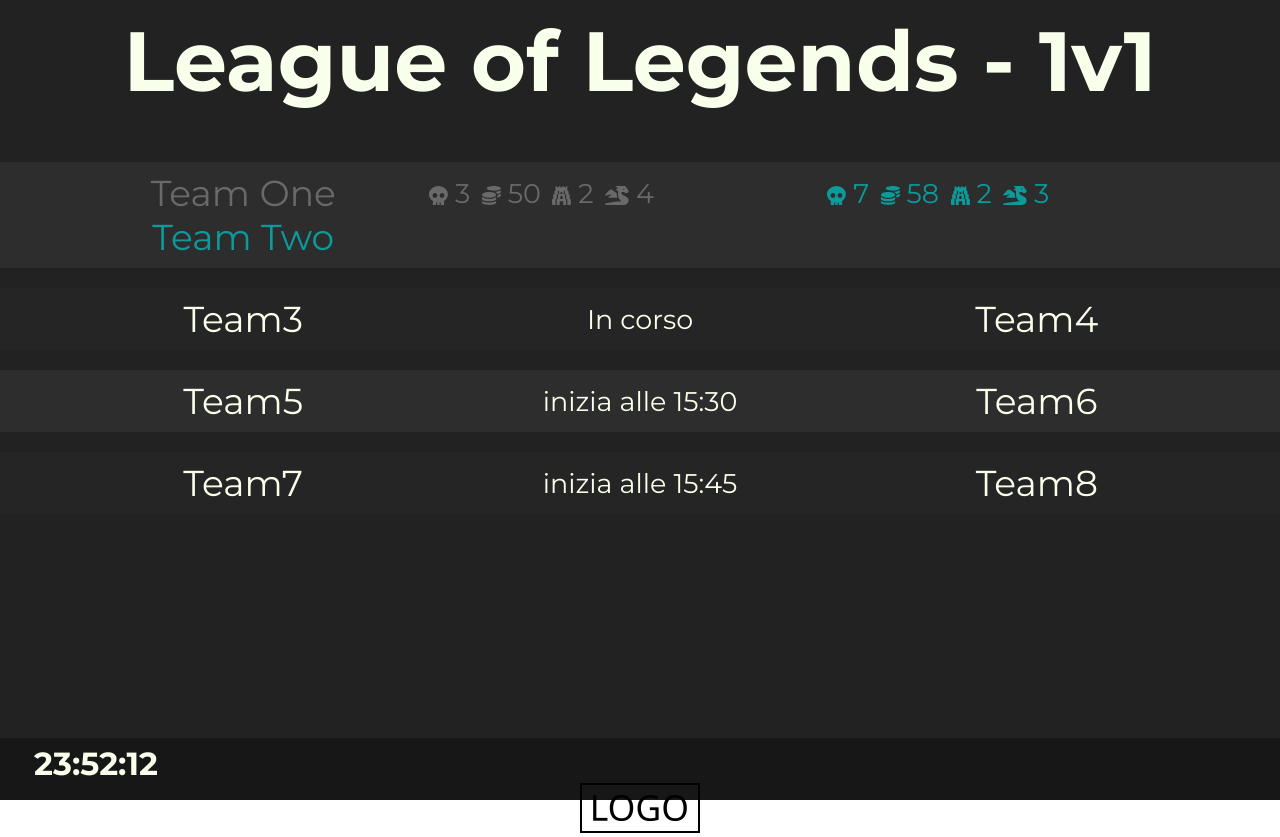
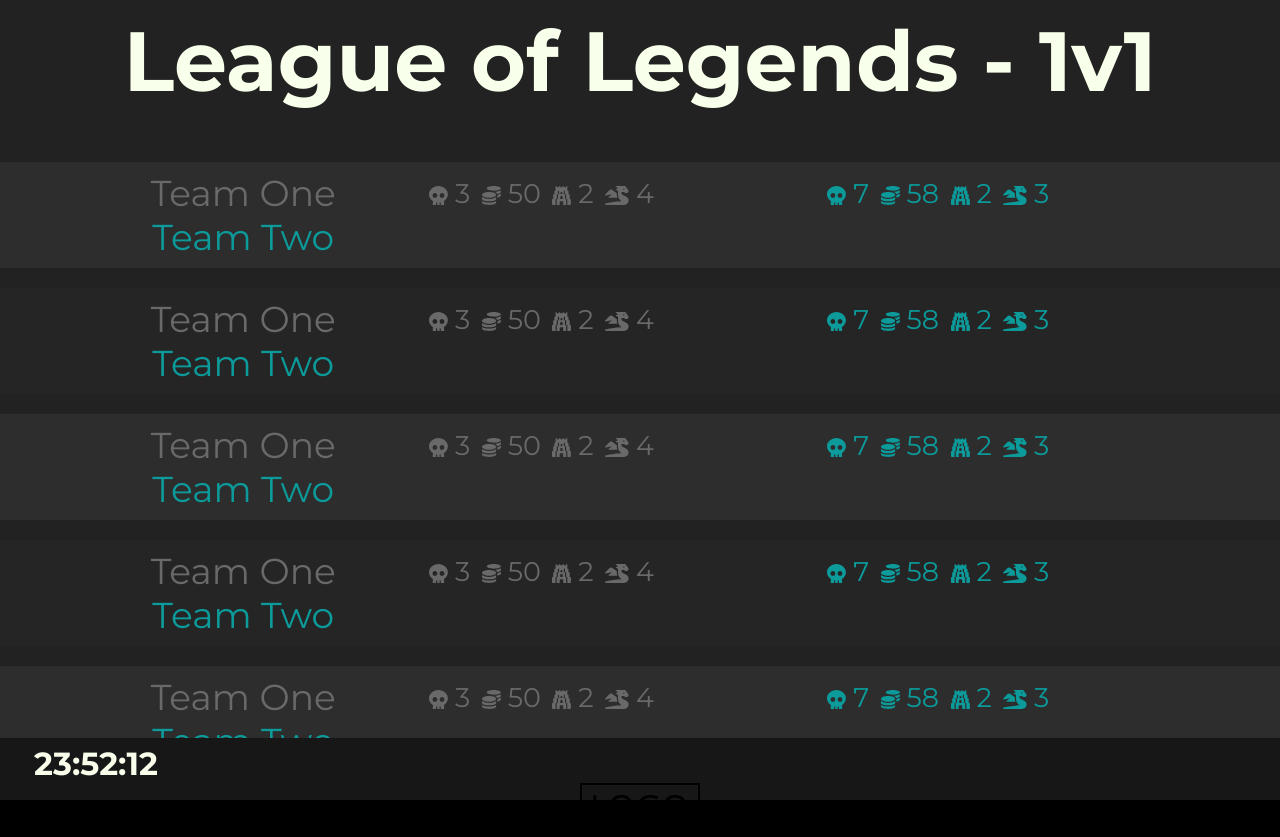
Before and after one commit to thehellnet/lanparty-showcase-OLD, a Vue app: page / in a window 1280 px wide. Built offline with nearby package versions, Linux system fonts and the light colour scheme.

Commit message:
Adds some demo data for development

```diff
--- a/package.json
+++ b/package.json
@@ -20,6 +20,7 @@
     "vue": "^2.6.10",
     "vue-class-component": "^7.0.2",
     "vue-property-decorator": "^8.3.0",
+    "vue-scrollto": "^2.17.1",
     "vue-stomp": "0.0.5",
     "vuetify": "^2.1.0"
   },
--- a/src/App.vue
+++ b/src/App.vue
@@ -7,6 +7,7 @@
 
 <script lang="ts">
 import { Component, Vue } from "vue-property-decorator";
+
 import ShowcaseFooter from "@/components/ShowcaseFooter.vue";
 import ShowcaseContent from "@/components/ShowcaseContent.vue";
 import showcaseService from "@/services/showcase.service";
@@ -38,18 +39,25 @@
   margin: 0;
   padding: 0;
   height: 100%;
+  overflow: hidden;
+  background: black;
 }
 
 @import "~typeface-montserrat/index.css";
 
-#app {
+div#app {
   font-family: "Montserrat", Helvetica, Arial, sans-serif;
   -webkit-font-smoothing: antialiased;
   -moz-osx-font-smoothing: grayscale;
   text-align: center;
+  display: grid;
   color: #f8ffea;
-  display: flex;
-  flex-direction: column;
   height: 100%;
+  padding: 0;
+  margin: 0;
+  top: 0;
+  bottom: 0;
+  left: 0;
+  right: 0;
 }
 </style>
--- a/src/components/ShowcaseContent.vue
+++ b/src/components/ShowcaseContent.vue
@@ -4,8 +4,13 @@
       League of Legends - 1v1
     </div>
     <div class="pane-content">
-      <div class="match-table">
-        <div v-for="(match, idx) in matches" :key="idx" class="match-row">
+      <div id="match-table" class="match-table">
+        <div
+          v-for="(match, idx) in matches"
+          :key="idx"
+          :id="'match-' + match.id"
+          class="match-row"
+        >
           <div
             v-bind:class="{
               'match-cell-local': true,
@@ -94,40 +99,28 @@
 
 <script lang="ts">
 import { Component, Vue } from "vue-property-decorator";
+import VueScrollTo from "vue-scrollto";
+import { DemoData } from "@/demo/demodata";
 
 @Component
 export default class ShowcaseContent extends Vue {
-  public matches = [
-    {
-      local: "Team One",
-      guest: "Team Two",
-      status: "PLAYED",
-      winner: "guest",
-      scoresLocal: {
-        kills: 3,
-        gold: 50,
-        towers: 2,
-        dragons: 4
-      },
-      scoresGuest: {
-        kills: 7,
-        gold: 58,
-        towers: 2,
-        dragons: 3
-      }
-    },
-    { local: "Team3", guest: "Team4", status: "RUNNING" },
-    { local: "Team5", guest: "Team6", status: "SCHEDULED", when: "15:30" },
-    { local: "Team7", guest: "Team8", status: "SCHEDULED", when: "15:45" }
-  ];
+  public matches = DemoData.matches;
 
-  created() {}
+  created() {
+    const runningMatch = this.matches.filter(
+      match => match.status === "RUNNING"
+    )[0];
+
+    VueScrollTo.scrollTo("#match-" + runningMatch.id);
+  }
 }
 </script>
 
 <style scoped>
 div#content {
-  flex: 1 0 auto;
+  margin: 0;
+  padding: 0;
+  width: 100%;
   background: #222222;
   font-size: x-large;
 }
--- a/src/components/ShowcaseFooter.vue
+++ b/src/components/ShowcaseFooter.vue
@@ -54,6 +54,11 @@
   padding: 6px 16px;
   height: 50px;
   background: #171717;
+  position: absolute;
+  bottom: 0;
+  left: 0;
+  right: 0;
+  z-index: 1000;
 }
 
 div.footer-spacer {
--- /dev/null
+++ b/src/demo/demodata.ts
@@ -0,0 +1,328 @@
+export class DemoData {
+  public static readonly matches = [
+    {
+      id: 1,
+      local: "Team One",
+      guest: "Team Two",
+      status: "PLAYED",
+      winner: "guest",
+      scoresLocal: { kills: 3, gold: 50, towers: 2, dragons: 4 },
+      scoresGuest: { kills: 7, gold: 58, towers: 2, dragons: 3 }
+    },
+    {
+      id: 2,
+      local: "Team One",
+      guest: "Team Two",
+      status: "PLAYED",
+      winner: "guest",
+      scoresLocal: { kills: 3, gold: 50, towers: 2, dragons: 4 },
+      scoresGuest: { kills: 7, gold: 58, towers: 2, dragons: 3 }
+    },
+    {
+      id: 3,
+      local: "Team One",
+      guest: "Team Two",
+      status: "PLAYED",
+      winner: "guest",
+      scoresLocal: { kills: 3, gold: 50, towers: 2, dragons: 4 },
+      scoresGuest: { kills: 7, gold: 58, towers: 2, dragons: 3 }
+    },
+    {
+      id: 4,
+      local: "Team One",
+      guest: "Team Two",
+      status: "PLAYED",
+      winner: "guest",
+      scoresLocal: { kills: 3, gold: 50, towers: 2, dragons: 4 },
+      scoresGuest: { kills: 7, gold: 58, towers: 2, dragons: 3 }
+    },
+    {
+      id: 5,
+      local: "Team One",
+      guest: "Team Two",
+      status: "PLAYED",
+      winner: "guest",
+      scoresLocal: { kills: 3, gold: 50, towers: 2, dragons: 4 },
+      scoresGuest: { kills: 7, gold: 58, towers: 2, dragons: 3 }
+    },
+    {
+      id: 6,
+      local: "Team One",
+      guest: "Team Two",
+      status: "PLAYED",
+      winner: "guest",
+      scoresLocal: { kills: 3, gold: 50, towers: 2, dragons: 4 },
+      scoresGuest: { kills: 7, gold: 58, towers: 2, dragons: 3 }
+    },
+    {
+      id: 7,
+      local: "Team One",
+      guest: "Team Two",
+      status: "PLAYED",
+      winner: "guest",
+      scoresLocal: { kills: 3, gold: 50, towers: 2, dragons: 4 },
+      scoresGuest: { kills: 7, gold: 58, towers: 2, dragons: 3 }
+    },
+    {
+      id: 8,
+      local: "Team One",
+      guest: "Team Two",
+      status: "PLAYED",
+      winner: "guest",
+      scoresLocal: { kills: 3, gold: 50, towers: 2, dragons: 4 },
+      scoresGuest: { kills: 7, gold: 58, towers: 2, dragons: 3 }
+    },
+    {
+      id: 9,
+      local: "Team One",
+      guest: "Team Two",
+      status: "PLAYED",
+      winner: "guest",
+      scoresLocal: { kills: 3, gold: 50, towers: 2, dragons: 4 },
+      scoresGuest: { kills: 7, gold: 58, towers: 2, dragons: 3 }
+    },
+    {
+      id: 10,
+      local: "Team One",
+      guest: "Team Two",
+      status: "PLAYED",
+      winner: "guest",
+      scoresLocal: { kills: 3, gold: 50, towers: 2, dragons: 4 },
+      scoresGuest: { kills: 7, gold: 58, towers: 2, dragons: 3 }
+    },
+    {
+      id: 11,
+      local: "Team One",
+      guest: "Team Two",
+      status: "PLAYED",
+      winner: "guest",
+      scoresLocal: { kills: 3, gold: 50, towers: 2, dragons: 4 },
+      scoresGuest: { kills: 7, gold: 58, towers: 2, dragons: 3 }
+    },
+    {
+      id: 12,
+      local: "Team One",
+      guest: "Team Two",
+      status: "PLAYED",
+      winner: "guest",
+      scoresLocal: { kills: 3, gold: 50, towers: 2, dragons: 4 },
+      scoresGuest: { kills: 7, gold: 58, towers: 2, dragons: 3 }
+    },
+    {
+      id: 13,
+      local: "Team One",
+      guest: "Team Two",
+      status: "PLAYED",
+      winner: "guest",
+      scoresLocal: { kills: 3, gold: 50, towers: 2, dragons: 4 },
+      scoresGuest: { kills: 7, gold: 58, towers: 2, dragons: 3 }
+    },
+    {
+      id: 14,
+      local: "Team One",
+      guest: "Team Two",
+      status: "PLAYED",
+      winner: "guest",
+      scoresLocal: { kills: 3, gold: 50, towers: 2, dragons: 4 },
+      scoresGuest: { kills: 7, gold: 58, towers: 2, dragons: 3 }
+    },
+    {
+      id: 15,
+      local: "Team One",
+      guest: "Team Two",
+      status: "PLAYED",
+      winner: "guest",
+      scoresLocal: { kills: 3, gold: 50, towers: 2, dragons: 4 },
+      scoresGuest: { kills: 7, gold: 58, towers: 2, dragons: 3 }
+    },
+    {
+      id: 16,
+      local: "Team One",
+      guest: "Team Two",
+      status: "PLAYED",
+      winner: "guest",
+      scoresLocal: { kills: 3, gold: 50, towers: 2, dragons: 4 },
+      scoresGuest: { kills: 7, gold: 58, towers: 2, dragons: 3 }
+    },
+    {
+      id: 17,
+      local: "Team One",
+      guest: "Team Two",
+      status: "PLAYED",
+      winner: "guest",
+      scoresLocal: { kills: 3, gold: 50, towers: 2, dragons: 4 },
+      scoresGuest: { kills: 7, gold: 58, towers: 2, dragons: 3 }
+    },
+    {
+      id: 18,
+      local: "Team One",
+      guest: "Team Two",
+      status: "PLAYED",
+      winner: "guest",
+      scoresLocal: { kills: 3, gold: 50, towers: 2, dragons: 4 },
+      scoresGuest: { kills: 7, gold: 58, towers: 2, dragons: 3 }
+    },
+    { id: 19, local: "Team3", guest: "Team4", status: "RUNNING" },
+    {
+      id: 20,
+      local: "Team5",
+      guest: "Team6",
+      status: "SCHEDULED",
+      when: "15:30"
+    },
+    {
+      id: 21,
+      local: "Team7",
+      guest: "Team8",
+      status: "SCHEDULED",
+      when: "15:45"
+    },
+    {
+      id: 22,
+      local: "Team9",
+      guest: "Team0",
+      status: "SCHEDULED",
+      when: "16:00"
+    },
+    {
+      id: 23,
+      local: "Team1",
+      guest: "Team2",
+      status: "SCHEDULED",
+      when: "15:30"
+    },
+    {
+      id: 24,
+      local: "Team3",
+      guest: "Team4",
+      status: "SCHEDULED",
+      when: "15:30"
+    },
+    {
+      id: 25,
+      local: "Team5",
+      guest: "Team6",
+      status: "SCHEDULED",
+      when: "15:30"
+    },
+    {
+      id: 26,
+      local: "Team7",
+      guest: "Team8",
+      status: "SCHEDULED",
+      when: "15:30"
+    },
+    {
+      id: 27,
+      local: "Team9",
+      guest: "Team0",
+      status: "SCHEDULED",
+      when: "15:30"
+    },
+    {
+      id: 28,
+      local: "Team1",
+      guest: "Team2",
+      status: "SCHEDULED",
+      when: "15:30"
+    },
+    {
+      id: 29,
+      local: "Team3",
+      guest: "Team4",
+      status: "SCHEDULED",
+      when: "15:30"
+    },
+    {
+      id: 30,
+      local: "Team5",
+      guest: "Team6",
+      status: "SCHEDULED",
+      when: "15:30"
+    },
+    {
+      id: 31,
+      local: "Team7",
+      guest: "Team8",
+      status: "SCHEDULED",
+      when: "15:30"
+    },
+    {
+      id: 32,
+      local: "Team9",
+      guest: "Team0",
+      status: "SCHEDULED",
+      when: "15:30"
+    },
+    {
+      id: 33,
+      local: "Team1",
+      guest: "Team2",
+      status: "SCHEDULED",
+      when: "15:30"
+    },
+    {
+      id: 34,
+      local: "Team3",
+      guest: "Team4",
+      status: "SCHEDULED",
+      when: "15:30"
+    },
+    {
+      id: 35,
+      local: "Team5",
+      guest: "Team6",
+      status: "SCHEDULED",
+      when: "15:30"
+    },
+    {
+      id: 36,
+      local: "Team7",
+      guest: "Team8",
+      status: "SCHEDULED",
+      when: "15:30"
+    },
+    {
+      id: 37,
+      local: "Team9",
+      guest: "Team0",
+      status: "SCHEDULED",
+      when: "15:30"
+    },
+    {
+      id: 38,
+      local: "Team1",
+      guest: "Team2",
+      status: "SCHEDULED",
+      when: "15:30"
+    },
+    {
+      id: 39,
+      local: "Team3",
+      guest: "Team4",
+      status: "SCHEDULED",
+      when: "15:30"
+    },
+    {
+      id: 40,
+      local: "Team5",
+      guest: "Team6",
+      status: "SCHEDULED",
+      when: "15:30"
+    },
+    {
+      id: 41,
+      local: "Team7",
+      guest: "Team8",
+      status: "SCHEDULED",
+      when: "15:30"
+    },
+    {
+      id: 42,
+      local: "Team9",
+      guest: "Team0",
+      status: "SCHEDULED",
+      when: "15:30"
+    }
+  ];
+}
--- a/src/main.ts
+++ b/src/main.ts
@@ -1,11 +1,13 @@
 import Vue from "vue";
 import App from "./App.vue";
 import Vuetify from "vuetify";
+import VueScrollTo from "vue-scrollto";
 import { FontAwesomeIcon } from "@fortawesome/vue-fontawesome";
 import { library } from "@fortawesome/fontawesome-svg-core";
 import { fas } from "@fortawesome/free-solid-svg-icons";
 
 Vue.use(Vuetify);
+Vue.use(VueScrollTo);
 
 library.add(fas);
 Vue.component("font-awesome-icon", FontAwesomeIcon);
```
